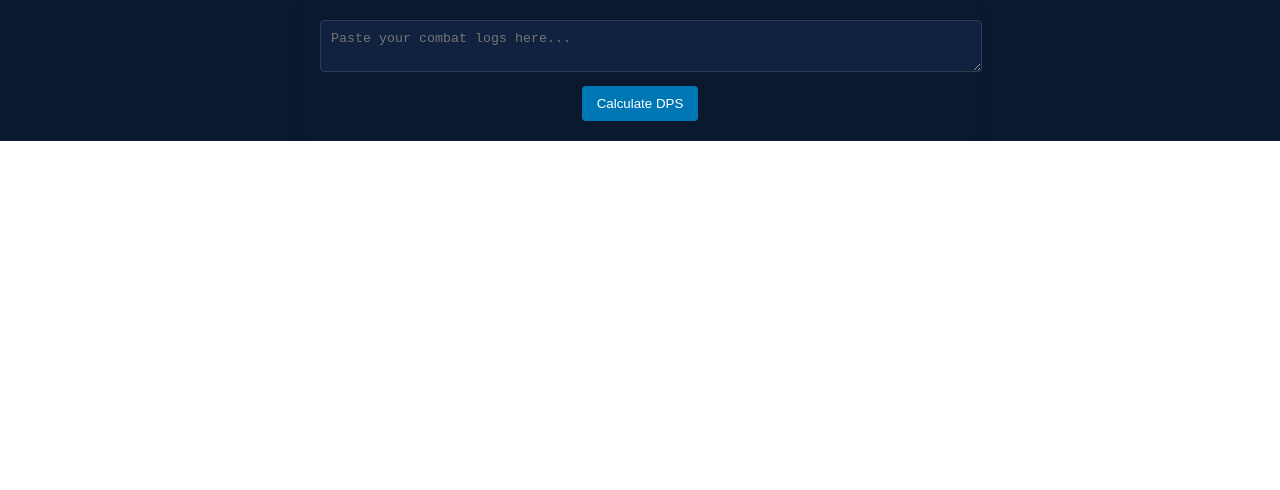
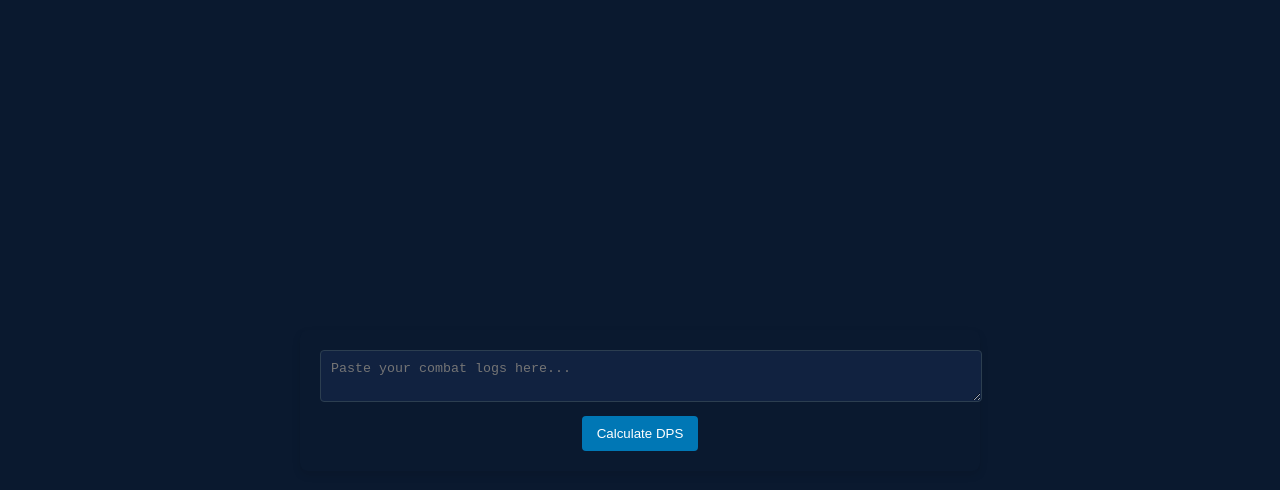
Before and after one commit to XiscoB/l2-dps-calculator, a React (Create React App) app: page / in a window 1280 px wide. Shown: the top 490 px of the page. Built offline with nearby package versions, Linux system fonts and the light colour scheme.

Commit message:
Fix min-height in App.css

```diff
--- a/src/App.css
+++ b/src/App.css
@@ -6,7 +6,7 @@ body {
 }
 
 .App {
-  /*min-height: 100vh; /* At least the full height of the viewport */
+  min-height: 100vh; /* At least the full height of the viewport */
   display: flex;
   flex-direction: column; /* Stack children vertically */
   justify-content: center;
@@ -28,7 +28,7 @@ body {
 
 .App-header {
   background-color: #282c34;
-  /*min-height: 100vh; */
+  min-height: 100vh;
   display: flex;
   flex-direction: column;
   align-items: center;
```
